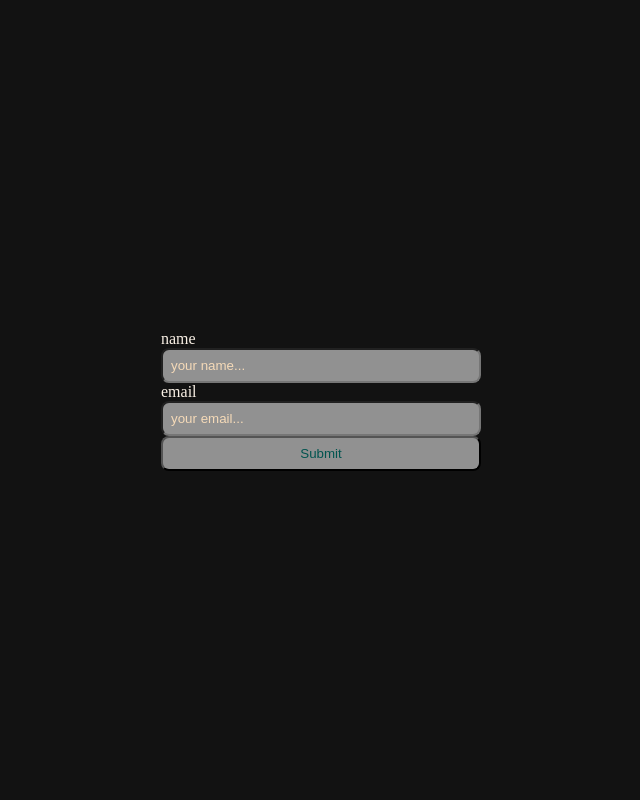
After one commit to parvezaman/phpbasics, a PHP site: page / in a window 1280 px wide. The commit adds this page. Shown: the whole page, without its empty margins (319-959 px from the left). Run offline with PHP 8.4, Linux system fonts and the light colour scheme.

Commit message:
interface vs class and form handling

```diff
--- a/class.php
+++ b/class.php
@@ -96,4 +96,4 @@ echo "<br>";
 echo $nokia1250 -> print_batteryLife(); // you cant call outside the inheritant because of its being protected proterty
 echo "<br>";
 $nokia1250->set_weight("213 gm");
-echo $nokia1250 -> print_weight(); // you cant call outside the inheritant because of its being protected proterty
+echo "I like {$nokia1250 -> print_weight()} weight to my hand in {$nokia1250->model} phone"; // you cant call outside the inheritant because of its being protected proterty
--- /dev/null
+++ b/index.php
@@ -0,0 +1,72 @@
+<!DOCTYPE html>
+<html lang="en">
+
+<head>
+    <meta charset="UTF-8">
+    <meta http-equiv="X-UA-Compatible" content="IE=edge">
+    <meta name="viewport" content="width=device-width, initial-scale=1.0">
+    <title>Hello world</title>
+
+    <style>
+        html,
+        body {
+            height: 100%;
+            width: 100%;
+            margin: 0;
+            background-color: #121212;
+        }
+
+        body {
+            display: flex;
+        }
+
+        form {
+            margin: auto;
+            /* nice thing of auto margin if display:flex; it center both horizontal and vertical :) */
+            display: flex;
+            flex-direction: column;
+            width: 25%;
+        }
+
+        label {
+            color: #faf1e6;
+        }
+
+        input {
+            background-color: #919191;
+            padding: 8px;
+            border-radius: 8px;
+        }
+
+        ::placeholder {
+            /* Chrome, Firefox, Opera, Safari 10.1+ */
+            color: #f5dab8;
+            /* opacity: 1; */
+            /* Firefox */
+        }
+
+        input,
+        select,
+        textarea {
+            color: #00544f;
+        }
+
+        textarea:focus,
+        input:focus {
+            color: #bdc9bf;
+        }
+    </style>
+
+</head>
+
+<body>
+    <form action="handleForm/welcome.php" method="post">
+        <label for="name">name</label>
+        <input type="text" name="name" id="name" placeholder="your name...">
+        <label for="email">email</label>
+        <input type="email" name="email" id="email" placeholder="your email...">
+        <input type="submit">
+    </form>
+</body>
+
+</html>
```
Also changed, not shown: handleForm/welcome.php (added, +26 -0 lines), human.php (added, +32 -0 lines), interfaceVsClass.php (added, +24 -0 lines).
